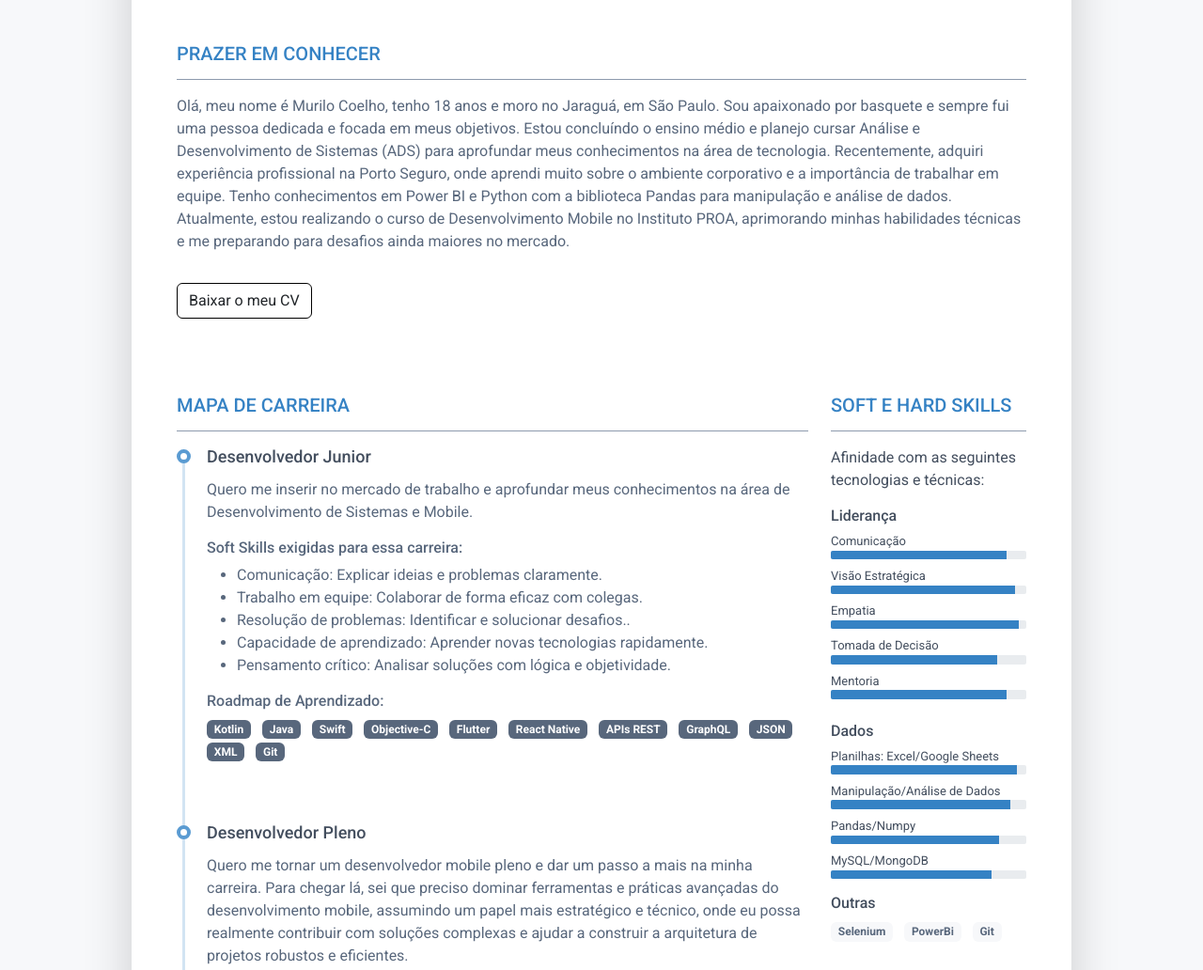
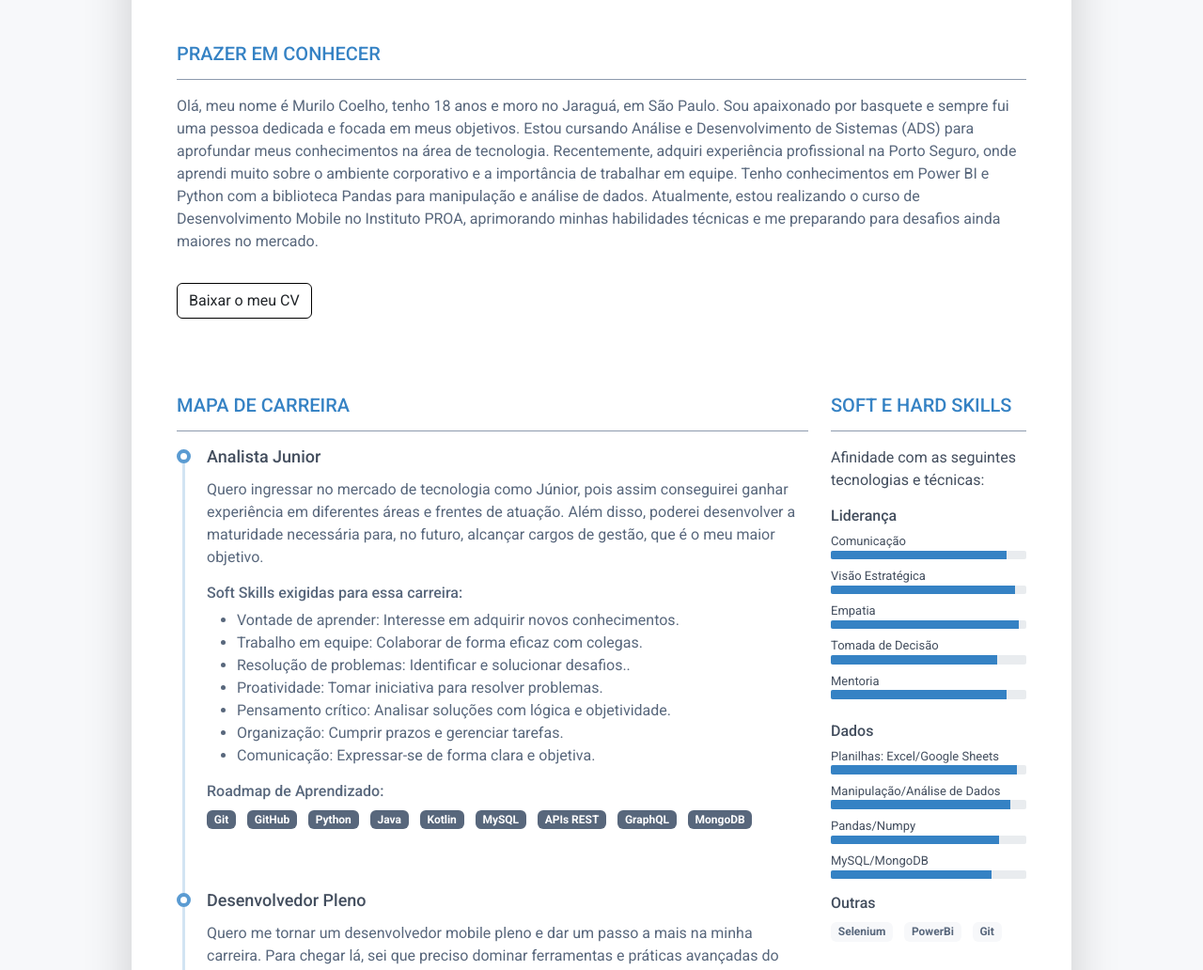
Before and after one commit to MuriloCoelho01/Mapa_de_Carreira, a plain HTML site: page index.html in a window 1280 px wide. Shown: the part 253-1285 px from the top of the page at 94% size. Drawn offline with Linux system fonts and the light colour scheme.

Commit message:
atualizado Cargo Junior

```diff
--- a/index.html
+++ b/index.html
@@ -32,7 +32,7 @@
 			<header class="resume-header pt-4 pt-md-0">
 				<div class="row">
 					<div class="col-block col-md-auto resume-picture-holder text-center text-md-start">
-						<img class="picture" src="fotoMurilo.png" alt="">
+						<img class="picture" src="foto_murilo.png" alt="">
 					</div>
 					<div class="col">
 						<div class="row p-4 justify-content-center justify-content-md-between">
@@ -75,13 +75,14 @@
 					<h2 class="resume-section-title text-uppercase font-weight-bold pb-3 mb-3">Prazer em Conhecer</h2>
 					<div class="resume-section-content">
 						<p class="mb-0">
-							Olá, meu nome é Murilo Coelho, tenho 18 anos e moro no Jaraguá, em São Paulo. Sou apaixonado por basquete
-							 e sempre fui uma pessoa dedicada e focada em meus objetivos. Estou concluíndo o ensino médio e planejo cursar Análise e
-							 Desenvolvimento de Sistemas (ADS) para aprofundar meus conhecimentos na área de tecnologia.
-                             Recentemente, adquiri experiência profissional na Porto Seguro, onde aprendi muito sobre o ambiente corporativo
-							  e a importância de trabalhar em equipe. Tenho conhecimentos em Power BI e Python com a biblioteca Pandas
-							  para manipulação e análise de dados. Atualmente, estou realizando o curso de Desenvolvimento Mobile no
-							  Instituto PROA, aprimorando minhas habilidades técnicas e me preparando para desafios ainda maiores no mercado.</p>
+							Olá, meu nome é Murilo Coelho, tenho 18 anos e moro no Jaraguá, em São Paulo. Sou apaixonado
+							por basquete e sempre fui uma pessoa dedicada e focada em meus objetivos. Estou cursando Análise
+							 e Desenvolvimento de Sistemas (ADS) para aprofundar meus conhecimentos na área de tecnologia.
+							  Recentemente, adquiri experiência profissional na Porto Seguro, onde aprendi muito sobre o ambiente
+							   corporativo e a importância de trabalhar em equipe. Tenho conhecimentos em Power BI e Python com a
+							    biblioteca Pandas para manipulação e análise de dados. Atualmente, estou realizando o curso de
+								Desenvolvimento Mobile no Instituto PROA, aprimorando minhas habilidades técnicas e me preparando
+								 para desafios ainda maiores no mercado.</p>
 
 							<a class="btn" target="_blank" href="Cv.Murilo.pdf">Baixar o meu CV</a>
 					</div>
@@ -97,51 +98,60 @@
 
 										<div class="resume-timeline-item-header mb-2">
 											<div class="d-flex flex-column flex-md-row">
-												<h3 class="resume-position-title font-weight-bold mb-1">Desenvolvedor Junior
+												<h3 class="resume-position-title font-weight-bold mb-1">Analista Junior
 												</h3>
 											</div>
 										</div>
 										<div class="resume-timeline-item-desc">
-											<p>Quero me inserir no mercado de trabalho e aprofundar meus
-												conhecimentos na área de Desenvolvimento de Sistemas e Mobile.</p>
+											<p>Quero ingressar no mercado de tecnologia como Júnior, pois assim conseguirei
+												 ganhar experiência em diferentes áreas e frentes de atuação. Além disso,
+												  poderei desenvolver a maturidade necessária para, no futuro, alcançar
+												  cargos de gestão, que é o meu maior objetivo.
+
+
+
+
+
+
+
+											</p>
 											</p>
 											<h4 class="resume-timeline-item-desc-heading font-weight-bold">
 												Soft Skills exigidas para essa carreira:
 											</h4>
 											<ul>
-												<li>Comunicação: Explicar ideias e problemas claramente.</li>
+												<li>Vontade de aprender: Interesse em adquirir novos conhecimentos.</li>
 												<li>Trabalho em equipe: Colaborar de forma eficaz com colegas.</li>
 												<li>Resolução de problemas: Identificar e solucionar desafios..</li>
-												<li>Capacidade de aprendizado: Aprender novas tecnologias rapidamente.</li>
+												<li>Proatividade: Tomar iniciativa para resolver problemas.</li>
 												<li>Pensamento crítico: Analisar soluções com lógica e objetividade.</li>
+												<li>Organização: Cumprir prazos e gerenciar tarefas.</li>
+												<li>Comunicação: Expressar-se de forma clara e objetiva.</li>
 											</ul>
 											<h4 class="resume-timeline-item-desc-heading font-weight-bold">
 												Roadmap de Aprendizado:</h4>
 											</h4>
 											<ul class="list-inline">
 												<li class="list-inline-item">
-													<span class="badge bg-secondary badge-pill">Kotlin </span>
+													<span class="badge bg-secondary badge-pill">Git  </span>
 												</li>
 												<li class="list-inline-item"><span
-														class="badge bg-secondary badge-pill">Java  </span></li>
+														class="badge bg-secondary badge-pill">GitHub  </span></li>
 												<li class="list-inline-item"><span
-														class="badge bg-secondary badge-pill">Swift</span></li>
+														class="badge bg-secondary badge-pill">Python</span></li>
 												<li class="list-inline-item"><span
-														class="badge bg-secondary badge-pill">Objective-C</span></li>
+														class="badge bg-secondary badge-pill">Java</span></li>
 												<li class="list-inline-item"><span
-														class="badge bg-secondary badge-pill">Flutter </span></li>
+														class="badge bg-secondary badge-pill">Kotlin </span></li>
 														<li class="list-inline-item"><span
-															class="badge bg-secondary badge-pill">React Native</span></li>
+															class="badge bg-secondary badge-pill">MySQL</span></li>
 															<li class="list-inline-item"><span
 																class="badge bg-secondary badge-pill">APIs REST</span></li>
 																<li class="list-inline-item"><span
 																	class="badge bg-secondary badge-pill">GraphQL</span></li>
 																	<li class="list-inline-item"><span
-																		class="badge bg-secondary badge-pill">JSON </span></li>
-																		<li class="list-inline-item"><span
-																			class="badge bg-secondary badge-pill">XML </span></li>
-																			<li class="list-inline-item"><span
-																				class="badge bg-secondary badge-pill">Git</span></li>
+																		class="badge bg-secondary badge-pill">MongoDB </span></li>
+
 											</ul>
 										</div>
 
```
Also changed, not shown: fotoMurilo.png (deleted), foto_murilo.png (added), 2 other files.
